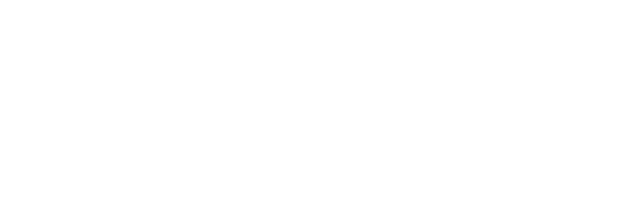
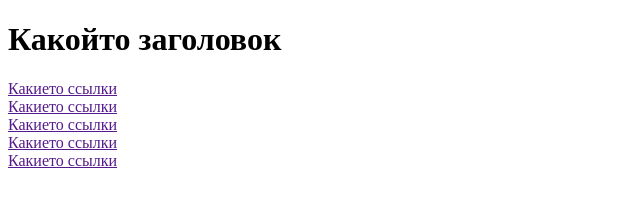
Before and after one commit to PaziukEvgeniy/lesson_7, a plain HTML site: page docs/index.html in a window 1280 px wide. Shown: the whole page, without its empty margins (0-640 px from the left). Drawn offline with Linux system fonts and the light colour scheme.

Commit message:
Добавлен заголовок

```diff
--- a/docs/index.html
+++ b/docs/index.html
@@ -9,20 +9,23 @@
 </head>
 
 <body>
+  <h1>Какойто заголовок</h1>
   <div>
-    <a href=""></a>
+    <div>
+      <a href="">Какието ссылки</a>
     </div>
     <div>
-    <a href=""></a>
+      <a href="">Какието ссылки</a>
     </div>
     <div>
-    <a href=""></a>
+      <a href="">Какието ссылки</a>
     </div>
     <div>
-    <a href=""></a>
+      <a href="">Какието ссылки</a>
     </div>
     <div>
-    <a href=""></a>
+      <a href="">Какието ссылки</a>
+    </div>
   </div>
 </body>
 
```
Lines whose indentation alone changed are shown as unchanged.
